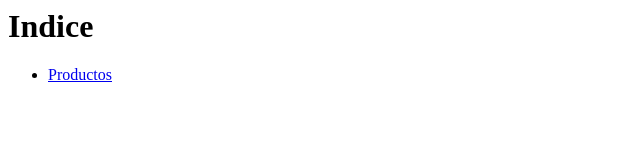
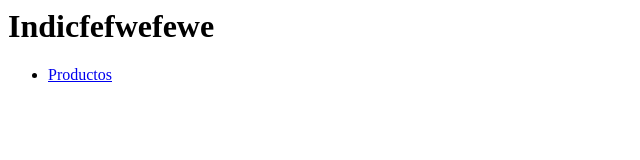
Before and after one commit to borispelletier/cursogit, a plain HTML site: page index.html in a window 1280 px wide. Shown: the whole page, without its empty margins (0-640 px from the left). Drawn offline with Linux system fonts and the light colour scheme.

Commit message:
Cambio desde git 2

```diff
--- a/index.html
+++ b/index.html
@@ -1,12 +1,13 @@
 <html>
+
 <head>
 </head>
 
 <body>
-<h1>Indice</h1>
-<ul>
-    <li><a href=product.html >Productos</a></li>
-</ul>
+  <h1>Indicfefwefewe</h1>
+  <ul>
+    <li><a href=product.html>Productos</a></li>
+  </ul>
 
 </body>
 
```
